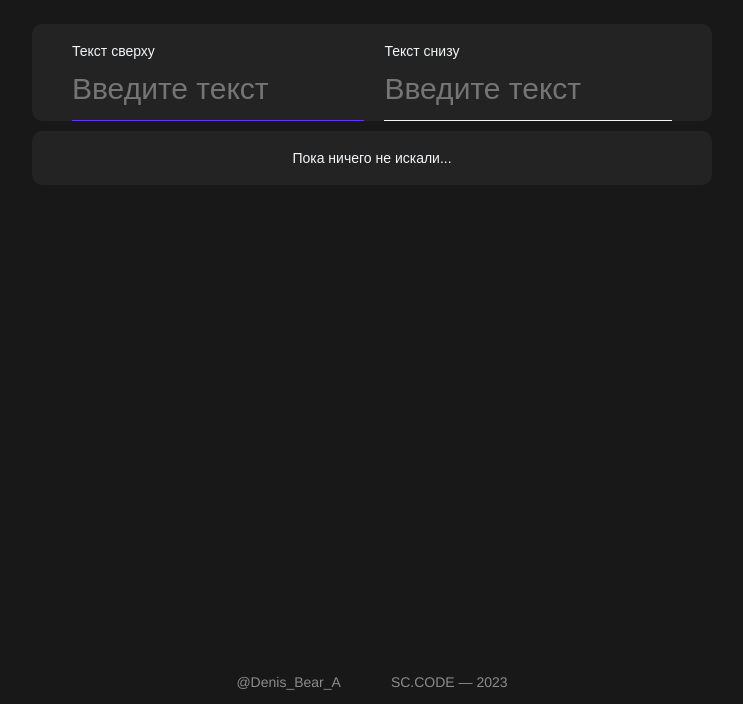
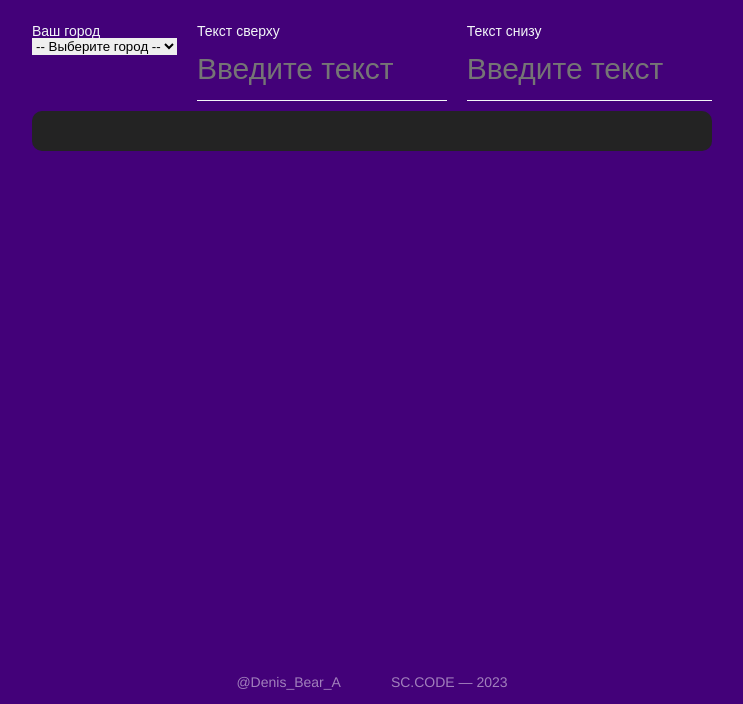
Before and after one commit to DenisAnf/memes-app, a plain HTML site: page index.html in a window 1280 px wide. Shown: the part 96-800 px from the top of the page, without its empty margins (268-1011 px from the left). Drawn offline with nearby package versions, Linux system fonts and the light colour scheme.

Commit message:
start html

```diff
--- a/index.html
+++ b/index.html
@@ -44,8 +44,18 @@
 
       <main class="page">
          <div class="container">
-            <section class="request">
+            <section class="memes">
                <form action="" class="form">
+                  <label>
+                     Ваш город
+                     <select name="city" id="city-select">
+                        <option value="">-- Выберите город --</option>
+                        <option value="petersburg">Санкт-Петербург</option>
+                        <option value="samara">Самара</option>
+                        <option value="perm">Пермь</option>
+                        <option value="novosibirsk">Новосибирск</option>
+                     </select>
+                  </label>
                   <label>
                      Текст сверху
                      <input
@@ -82,6 +92,6 @@
          <div class="footer__cr">SC.CODE — 2023</div>
       </footer>
 
-      <script src="js/index.js"></script>
+      <!--<script src="js/index.js"></script>-->
    </body>
 </html>
--- a/scss/style.scss
+++ b/scss/style.scss
@@ -19,7 +19,7 @@ body {
    justify-content: space-between;
    height: 100%;
    font-family: $fontfamily;
-   background: #181818;
+   background: #430179;
    color: #f3f6f9;
    overflow-wrap: anywhere;
    //white-space: pre-line;
```
Also changed, not shown: styles/style.css.
